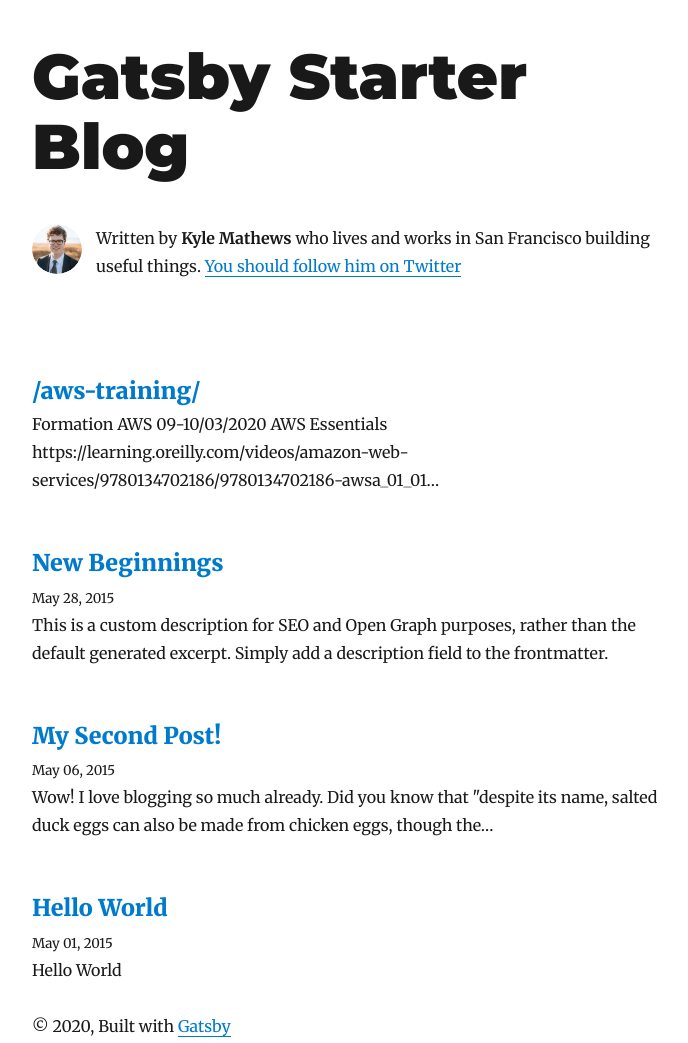
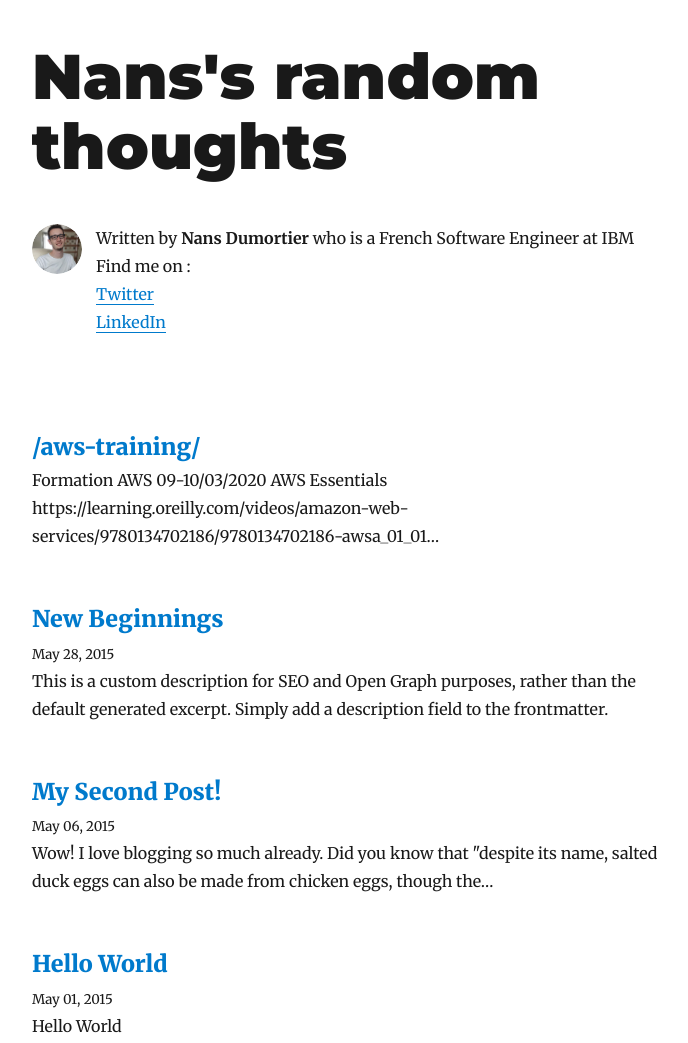
Before and after one commit to NansD/notes, a Gatsby site: page / in a window 1280 px wide. Shown: the top 1043 px of the page, without its empty margins (293-981 px from the left). Built offline with nearby package versions, Linux system fonts and the light colour scheme; Gatsby itself is replaced by a stand-in of ours; some packages are replaced by stand-ins of ours.

Commit message:
chore: tweak base gatsby theme to my personal info

```diff
--- a/gatsby-config.js
+++ b/gatsby-config.js
@@ -1,14 +1,15 @@
 module.exports = {
   siteMetadata: {
-    title: `Gatsby Starter Blog`,
+    title: `Nans's random thoughts`,
     author: {
-      name: `Kyle Mathews`,
-      summary: `who lives and works in San Francisco building useful things.`,
+      name: `Nans Dumortier`,
+      summary: `who is a French Software Engineer at IBM`,
     },
-    description: `A starter blog demonstrating what Gatsby can do.`,
-    siteUrl: `https://gatsby-starter-blog-demo.netlify.com/`,
+    description: `Nans's blog`,
+    siteUrl: `TODO`,
     social: {
-      twitter: `kylemathews`,
+      twitter: `NansDumortier`,
+      linkedIn: `nans-dumortier`
     },
   },
   plugins: [
--- a/src/components/bio.js
+++ b/src/components/bio.js
@@ -14,7 +14,7 @@
 const Bio = () => {
   const data = useStaticQuery(graphql`
     query BioQuery {
-      avatar: file(absolutePath: { regex: "/profile-pic.jpg/" }) {
+      avatar: file(absolutePath: { regex: "/profile-pic.png/" }) {
         childImageSharp {
           fixed(width: 50, height: 50) {
             ...GatsbyImageSharpFixed
@@ -59,8 +59,15 @@
       <p>
         Written by <strong>{author.name}</strong> {author.summary}
         {` `}
+        <br/>
+        Find me on :
+        <br />
         <a href={`https://twitter.com/${social.twitter}`}>
-          You should follow him on Twitter
+          Twitter
+        </a>
+        <br />
+        <a href={`https://www.linkedin.com/in/${social.linkedIn}/`}>
+          LinkedIn
         </a>
       </p>
     </div>
```
Also changed, not shown: content/assets/profile-pic.jpg (deleted), content/assets/profile-pic.png (added).
